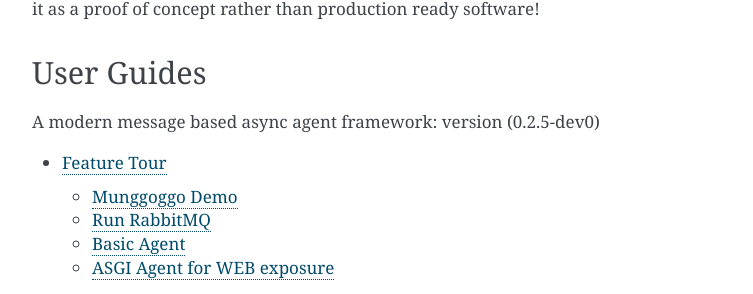
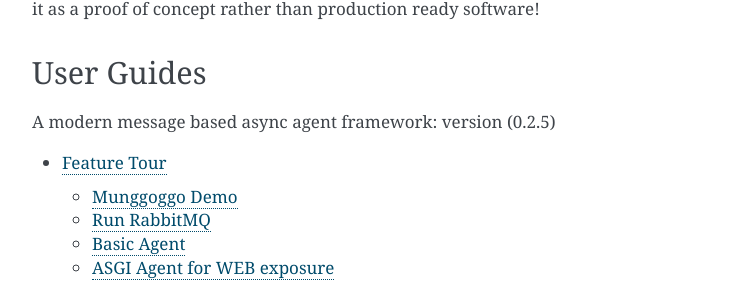
Before and after one commit to sysid/munggoggo, a Sphinx documentation site: the page built from docs/source/index.rst, in a window 1280 px wide and 900 px high, scrolled down 2116 px. Shown: the part 150-444 px from the top of the window, without its empty margins (388-1141 px from the left). Built offline with Sphinx 7.4.7, drawn with Linux system fonts in a browser that asks for light colours.

Commit message:
Bump version: 0.2.5-dev0 → 0.2.5

```diff
--- a/README.rst
+++ b/README.rst
@@ -111,7 +111,7 @@
 
 User Guides
 -----------
-A modern message based async agent framework: version (0.2.4)
+A modern message based async agent framework: version (0.2.5)
 
 .. toctree::
    :maxdepth: 2
--- a/docs/source/index.rst
+++ b/docs/source/index.rst
@@ -111,7 +111,7 @@
 
 User Guides
 -----------
-A modern message based async agent framework: version (0.2.5-dev0)
+A modern message based async agent framework: version (0.2.5)
 
 .. toctree::
    :maxdepth: 2
--- a/munggoggo/__init__.py
+++ b/munggoggo/__init__.py
@@ -1 +1 @@
-VERSION = "0.2.5-dev0"
+VERSION = "0.2.5"
```
Also changed, not shown: .bumpversion.cfg, 1 other file.
